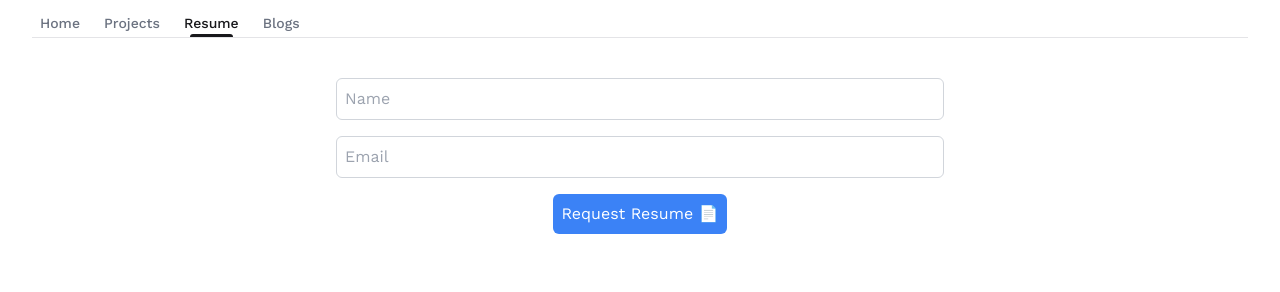
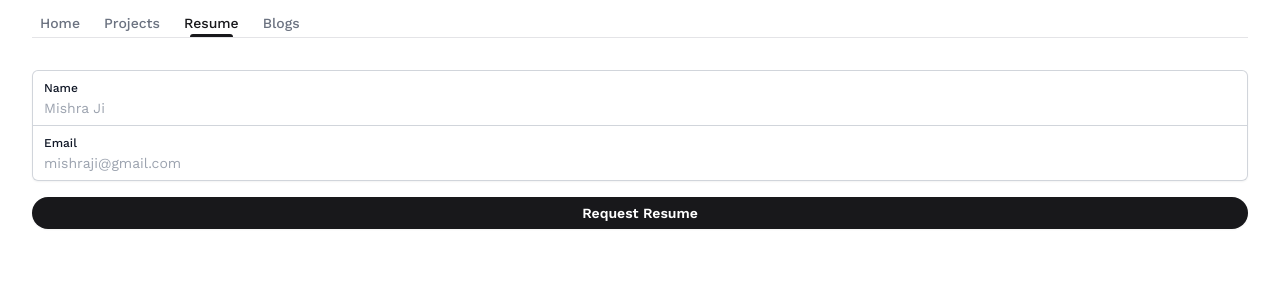
Before and after one commit to thatbeautifuldream/milindmishra.com.old, a Next.js app: page /resume in a window 1280 px wide. Shown: the part 267-559 px from the top of the page. Built offline with nearby package versions, Linux system fonts and the light colour scheme; no server answers.

Commit message:
📦 NEW: update request resume page

```diff
--- a/package.json
+++ b/package.json
@@ -30,6 +30,7 @@
     "react-email": "^2.1.4",
     "react-github-calendar": "^4.1.3",
     "resend": "^3.2.0",
+    "sonner": "^1.4.41",
     "tailwind-merge": "^2.3.0",
     "tailwindcss-animate": "^1.0.7",
     "zod": "^3.23.3",
--- a/src/app/resume/page.tsx
+++ b/src/app/resume/page.tsx
@@ -1,5 +1,6 @@
 "use client";
 
+import { toast } from "sonner";
 import { AnimateBlur } from "~/components/animation/animate-blur";
 import { sendEmail } from "~/actions/send-email";
 
@@ -7,32 +8,60 @@ export default function Resume() {
   return (
     <AnimateBlur>
       <form
-        className="flex flex-col items-center justify-center"
         action={async (formData) => {
           const name = formData.get("name") as string;
           const email = formData.get("email") as string;
-          await sendEmail({
+          const data = await sendEmail({
             name,
             email,
           });
+          if (!data) {
+            toast.error("Failed to send email.");
+            return;
+          }
+          toast.success("Email sent successfully.");
         }}
+        className="flex flex-col space-y-4"
       >
-        <input
-          name="name"
-          type="text"
-          placeholder="Name"
-          required
-          className="m-2 w-1/2 rounded-md border border-gray-300 p-2"
-        />
-        <input
-          name="email"
-          type="email"
-          placeholder="Email"
-          required
-          className="m-2 w-1/2 rounded-md border border-gray-300 p-2"
-        />
-        <button className="m-2 rounded-md bg-blue-500 p-2 text-white">
-          Request Resume 📄
+        <div className="isolate -space-y-px rounded-md shadow-sm">
+          <div className="relative rounded-md rounded-b-none px-3 pb-1.5 pt-2.5 ring-1 ring-inset ring-gray-300 focus-within:z-10">
+            <label
+              htmlFor="name"
+              className="block text-xs font-medium text-gray-900"
+            >
+              Name
+            </label>
+            <input
+              required
+              type="text"
+              name="name"
+              id="name"
+              className="block w-full border-0 p-0 text-gray-900 placeholder:text-gray-400 focus:ring-0 sm:text-sm sm:leading-6"
+              placeholder="Mishra Ji"
+            />
+          </div>
+          <div className="relative rounded-md rounded-t-none px-3 pb-1.5 pt-2.5 ring-1 ring-inset ring-gray-300 focus-within:z-10">
+            <label
+              htmlFor="email"
+              className="block text-xs font-medium text-gray-900"
+            >
+              Email
+            </label>
+            <input
+              required
+              type="text"
+              name="email"
+              id="email"
+              className="block w-full border-0 p-0 text-gray-900 placeholder:text-gray-400 focus:ring-0 sm:text-sm sm:leading-6"
+              placeholder="mishraji@gmail.com"
+            />
+          </div>
+        </div>
+        <button
+          type="submit"
+          className="rounded-full bg-primary px-3 py-1.5 text-sm font-semibold text-white shadow-sm hover:bg-primary/80 focus-visible:outline focus-visible:outline-2 focus-visible:outline-offset-2 focus-visible:outline-secondary"
+        >
+          Request Resume
         </button>
       </form>
     </AnimateBlur>
--- a/src/components/providers/index.tsx
+++ b/src/components/providers/index.tsx
@@ -1,4 +1,5 @@
 import { ThemeProvider } from "./theme-provider";
+import { Toaster } from "sonner";
 
 export default function Providers({ children }: { children: React.ReactNode }) {
   return (
@@ -8,6 +9,7 @@ export default function Providers({ children }: { children: React.ReactNode }) {
       enableSystem
       disableTransitionOnChange
     >
+      <Toaster richColors position="top-center" />
       {children}
     </ThemeProvider>
   );
--- /dev/null
+++ b/src/components/ui/input.tsx
@@ -0,0 +1,25 @@
+import * as React from "react"
+
+import { cn } from "~/lib/utils"
+
+export interface InputProps
+  extends React.InputHTMLAttributes<HTMLInputElement> {}
+
+const Input = React.forwardRef<HTMLInputElement, InputProps>(
+  ({ className, type, ...props }, ref) => {
+    return (
+      <input
+        type={type}
+        className={cn(
+          "flex h-9 w-full rounded-md border border-input bg-transparent px-3 py-1 text-sm shadow-sm transition-colors file:border-0 file:bg-transparent file:text-sm file:font-medium placeholder:text-muted-foreground focus-visible:outline-none focus-visible:ring-1 focus-visible:ring-ring disabled:cursor-not-allowed disabled:opacity-50",
+          className
+        )}
+        ref={ref}
+        {...props}
+      />
+    )
+  }
+)
+Input.displayName = "Input"
+
+export { Input }
```
Also changed, not shown: 1 other file (tests, documents, lock files or other folders).
